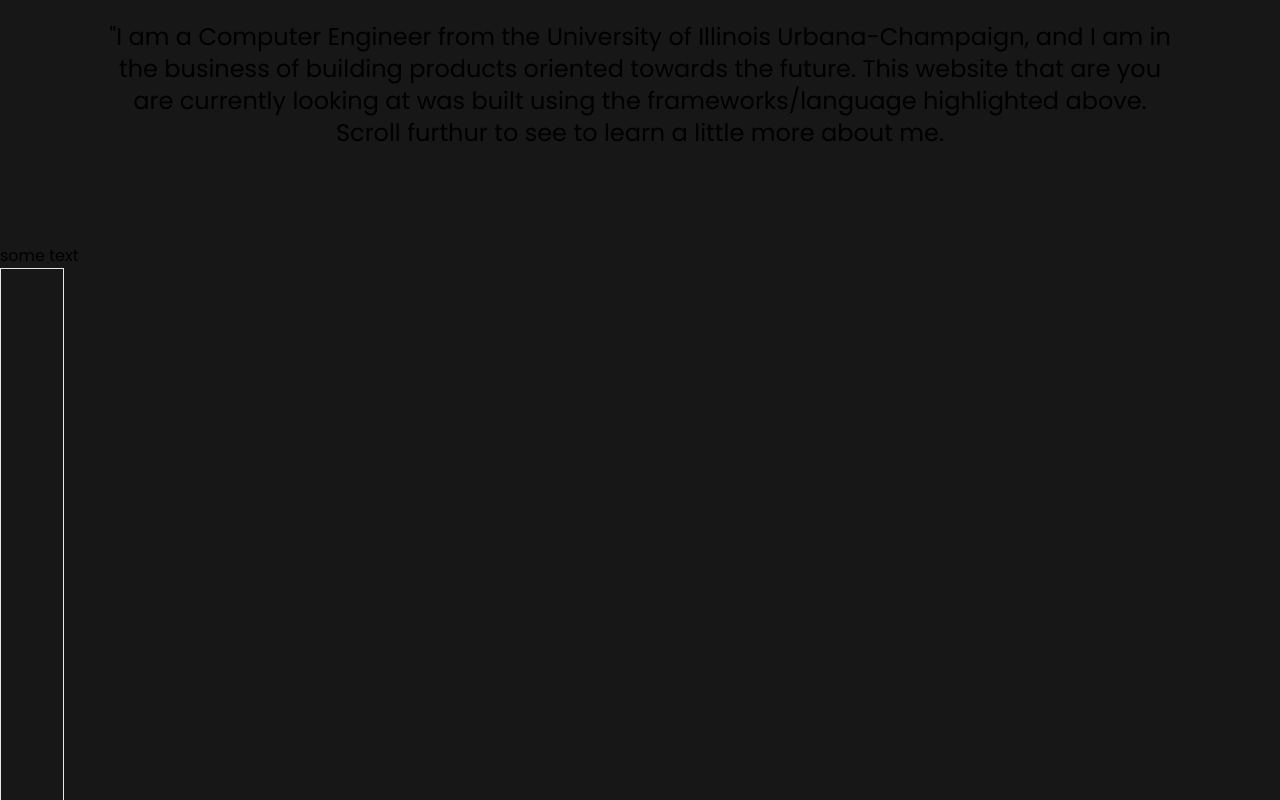
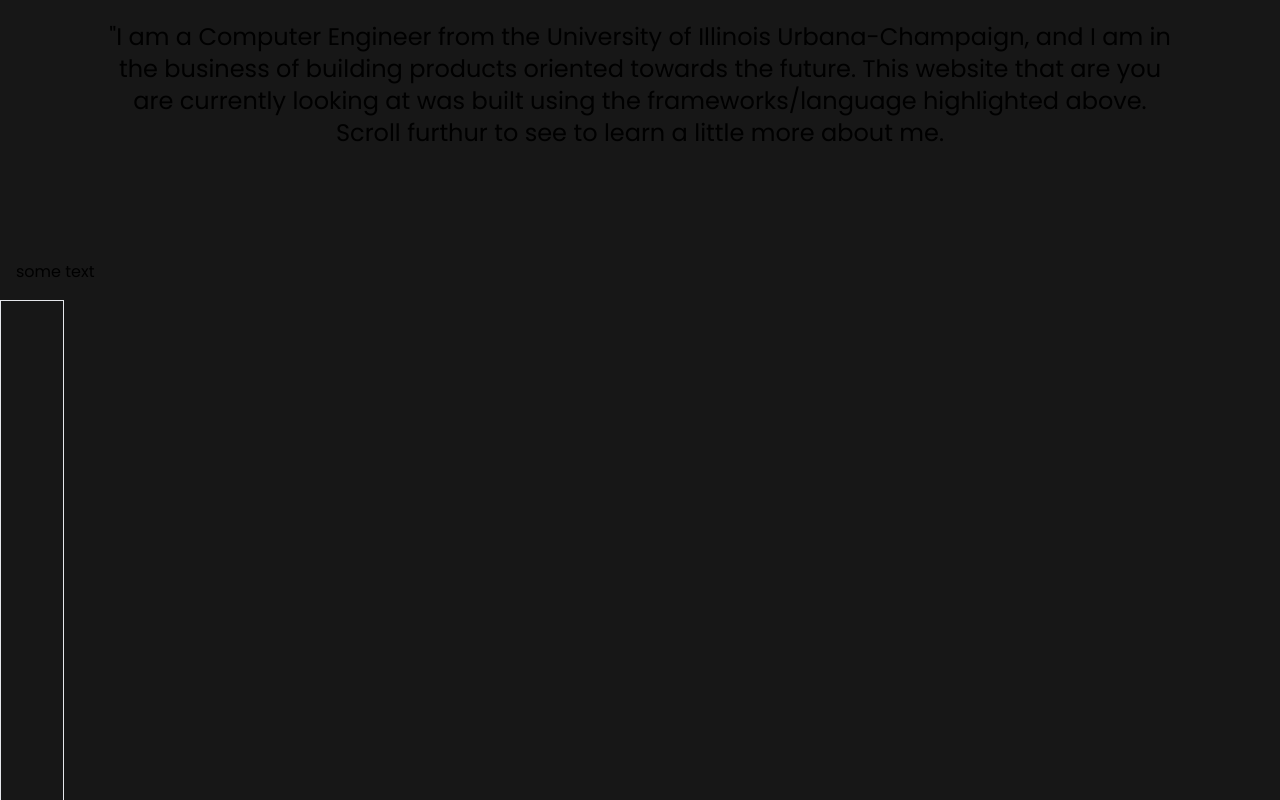
Before and after one commit to tyler-jurczyk-2020/hltv-nextjs, a Next.js app: page /home in a window 1280 px wide. Shown: the part 1348-2148 px from the top of the page. Built offline with nearby package versions, Linux system fonts and the light colour scheme.

Commit message:
Added transitions to smooth out reload and general motion

```diff
--- a/src/app/home/RotatingTxt.js
+++ b/src/app/home/RotatingTxt.js
@@ -29,6 +29,7 @@
                 slide = Math.round(-1*hit_box.intersectionRatio*150);
             }
             if(rotatingTxt.current) {
+                    rotatingTxt.current.style.transition = '50ms'
                     rotatingTxt.current.style.position = 'sticky';
                     rotatingTxt.current.style.marginLeft = `${slide}px`;
                     rotatingTxt.current.style.transform = `rotate(${angle}deg)`;
@@ -70,6 +71,7 @@
                 ang = Math.round(-1*ratio*100*0.9);
                 sl = Math.round(-1*ratio*150);
             }
+            rotatingTxt.current.style.transition = '600ms'
             rotatingTxt.current.style.marginLeft = `${sl}px`;
             rotatingTxt.current.style.transform = `rotate(${ang}deg)`;
         }
@@ -85,8 +87,8 @@
     }, [hitBox])
     return (
         <div className="">
-            <p className={"sticky top-[58px] text-5xl w-min border -ml-[150px] -rotate-90"} ref={rotatingTxt}>{text}</p>
-            <p className="sticky" ref={someText}>some text</p>
+            <p className={"z-10 sticky top-[58px] text-5xl w-min border bg-neutral-900 -ml-[150px] -rotate-90"} ref={rotatingTxt}>{text}</p>
+            <p className="z-0 sticky p-4" ref={someText}>some text</p>
             <div className="border w-16 h-[80vh]" ref={hitBox}></div>
         </div>
 )}
--- a/src/app/home/page.js
+++ b/src/app/home/page.js
@@ -23,7 +23,7 @@
     }
     return (
         <main>
-            <menu className="z-10 fixed flex flex-row justify-center items-center bg-neutral-900 border-b-2 border-black w-screen h-nav-b]">
+            <menu className="z-50 fixed flex flex-row justify-center items-center bg-neutral-900 border-b-2 border-black w-screen h-nav-b]">
                 <Link className={nav_bar} href="#home">Home</Link>
                 <Link className={nav_bar} href="#about">About</Link>
                 <Link className={nav_bar} href={"#portfolio"}>Portfolio</Link>
```
